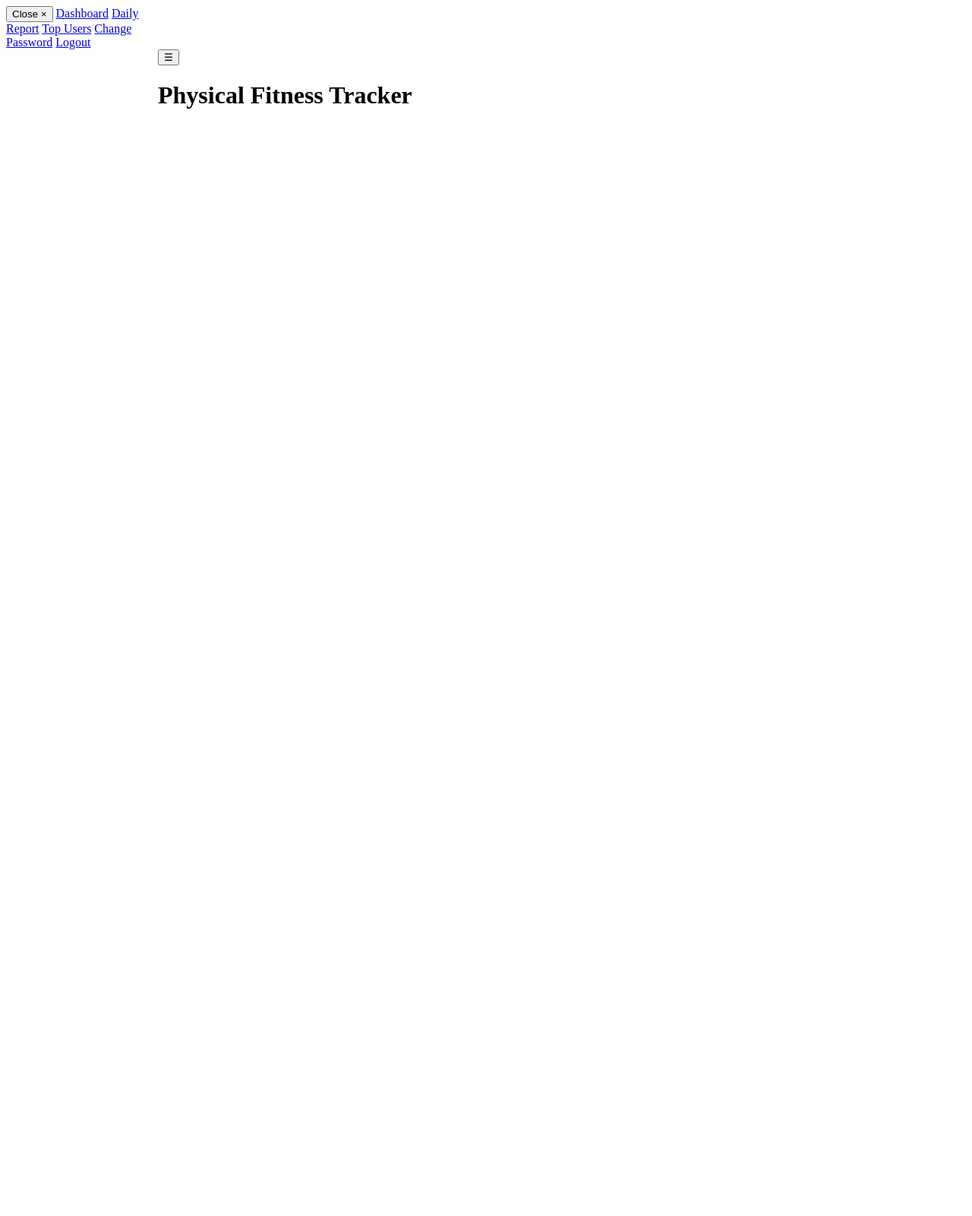
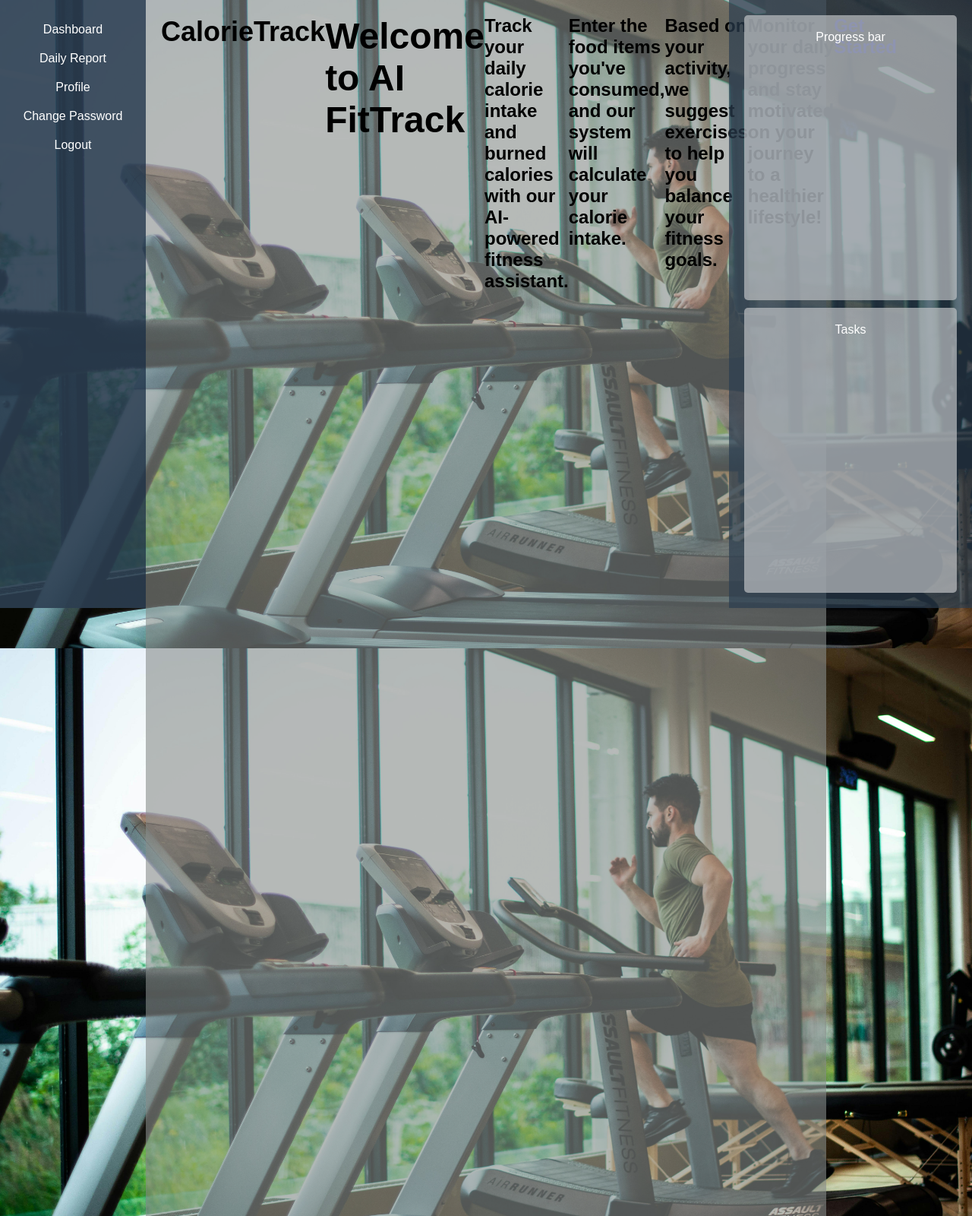
Before and after one commit to GLingesh123/Fitness-tracker-2, a PHP site: page / in a window 1280 px wide. Shown: the whole page at 76% size. Before the commit the page ends 143 px from the top, so only its background shows below. Run offline with PHP 8.4, Linux system fonts and the light colour scheme.

Commit message:
commited succesfully

```diff
--- a/Style.css
+++ b/Style.css
@@ -1,3 +1,99 @@
-.menu{
+/* Reset Default Styles */
+* {
+  margin: 0;
+  padding: 0;
+  box-sizing: border-box;
+  font-family: Arial, sans-serif;
+  text-decoration: none;
 
 }
+
+/* Main Layout */
+
+
+/* Left Sidebar */
+/* Left Sidebar */
+.sidebar-left {
+  background-color: rgba(44, 62, 80, 0.9); /* Dark blue with transparency */
+  color: white;
+  display: flex;
+  flex-direction: column;
+  align-items: center;
+  padding-top: 20px;
+  position: fixed; /* Keeps it fixed while scrolling */
+  left: 0;
+  top: 0;
+  width: 15%; /* Adjust as needed */
+  height: 100vh; /* Full height */
+  overflow-y: auto; /* Enables scrolling if content is too long */
+}
+
+/* Sidebar Links */
+.sidebar-left a {
+  color: white;
+  padding: 10px;
+  width: 100%;
+  text-align: center;
+  display: block;
+  transition: background 0.2s;
+}
+
+.sidebar-left a:hover {
+  background-color: rgba(202, 182, 201, 0.7); /* Hover effect with transparency */
+  color: black;
+}
+
+/* Main Content */
+.main-content {
+  background-color: rgba(135, 140, 139, 0.6); /* Light transparent background */
+  display: flex;
+  /* align-items: center; */
+  /* justify-content: center; */
+  font-size: 24px;
+  font-weight: bold;
+
+  /* Adjust margins to fit between the sidebars */
+  margin-left: 15%;  /* Same as .sidebar-left width */
+  margin-right: 15%; /* Same as .sidebar-right width */
+  padding: 20px;
+  /* Ensures content takes full width minus the sidebars */
+  min-height: 200vh; /* Full height */
+}
+
+
+/* Right Sidebar */
+.sidebar-right {
+  background-color: rgba(44, 62, 80, 0.7); /* Dark blue with transparency */
+  color: white;
+  padding: 20px;
+  display: grid;
+  grid-template-rows: 1fr 1fr;
+  gap: 10px;
+  text-align: center;
+  position: fixed; /* Keeps it fixed while scrolling */
+  right: 0;
+  top: 0;
+  width: 25%; /* Adjust as needed */
+  height: 100vh; /* Full height */
+  overflow-y: auto; /* Enables scrolling if content is too long */
+}
+
+/* Right Sidebar Sections */
+.sidebar-right .top,
+.sidebar-right .bottom {
+  background-color: rgba(190, 192, 195, 0.7); /* Slightly lighter with transparency */
+  padding: 20px;
+  border-radius: 5px;
+}
+
+
+body {
+  background-image: url("img/pexels-willpicturethis-1954524.jpg");
+  background-size: cover; /* Ensures the image covers the entire page */
+  background-position: center;
+  background-repeat: no-repeat;
+  background-attachment: fixed; /* Keeps background fixed while scrolling */
+}
+.main-content h2{
+  margin-top: 1px;
+}
--- a/index.html
+++ b/index.html
@@ -3,39 +3,37 @@
 <head>
     <meta charset="UTF-8">
     <meta name="viewport" content="width=device-width, initial-scale=1.0">
-    <title>Document</title>
+    <title>1:8:1 Layout</title>
     <link rel="stylesheet" href="Style.css">
+    <style>
+
+    </style>
 </head>
-<body>
-    <div class="sidebar" style="width:200px;" id="mySidebar">
-        <button class="closebutton"
-        onclick="menu_close()">Close &times;</button>
-        <a href="#" class="menuitems">Dashboard</a>
-        <a href="#" class="menuitems">Daily Report</a>
-        <a href="#" class="menuitems">Top Users</a>
-        <a href="#" class="menuitems">Change Password</a>
-        <a href="#" class="menuitems">Logout</a>
+<body class="bckg">
 
-      </div>
+    <div class="container">
+        <div class="sidebar-left">
+          <a href="#">Dashboard</a>
+          <a href="#">Daily Report</a>
+          <a href="#">Profile</a>
+          <a href="#">Change Password</a>
+          <a href="#">Logout</a>
+        </div>
+        <div class="main-content">
 
-      <div class="main" style="margin-left:200px">
+            <h2>CalorieTrack</h1>
+            <h1>Welcome to AI FitTrack</h1>
+            <p>Track your daily calorie intake and burned calories with our AI-powered fitness assistant.</p>
+            <p>Enter the food items you've consumed, and our system will calculate your calorie intake.</p>
+            <p>Based on your activity, we suggest exercises to help you balance your fitness goals.</p>
+            <p>Monitor your daily progress and stay motivated on your journey to a healthier lifestyle!</p>
+        <a href="dashboard.html" class="btn">Get Started</a>
+        </div>
+        <div class="sidebar-right">
+            <div class="top">Progress bar</div>
+            <div class="bottom">Tasks</div>
+        </div>
+    </div>
 
-      <div class="teal">
-        <button class="" onclick="menu_open()">&#9776;</button>
-        <div class="container">
-          <h1>Physical Fitness Tracker</h1>
-        </div>
-        </div>
-      </div>
-
-      <script>
-      function menu_open() {
-        document.getElementById("mySidebar").style.display = "block";
-      }
-
-      function menu_close() {
-        document.getElementById("mySidebar").style.display = "none";
-      }
-      </script>
 </body>
 </html>
```
Also changed, not shown: img/pexels-willpicturethis-1954524.jpg (added).
